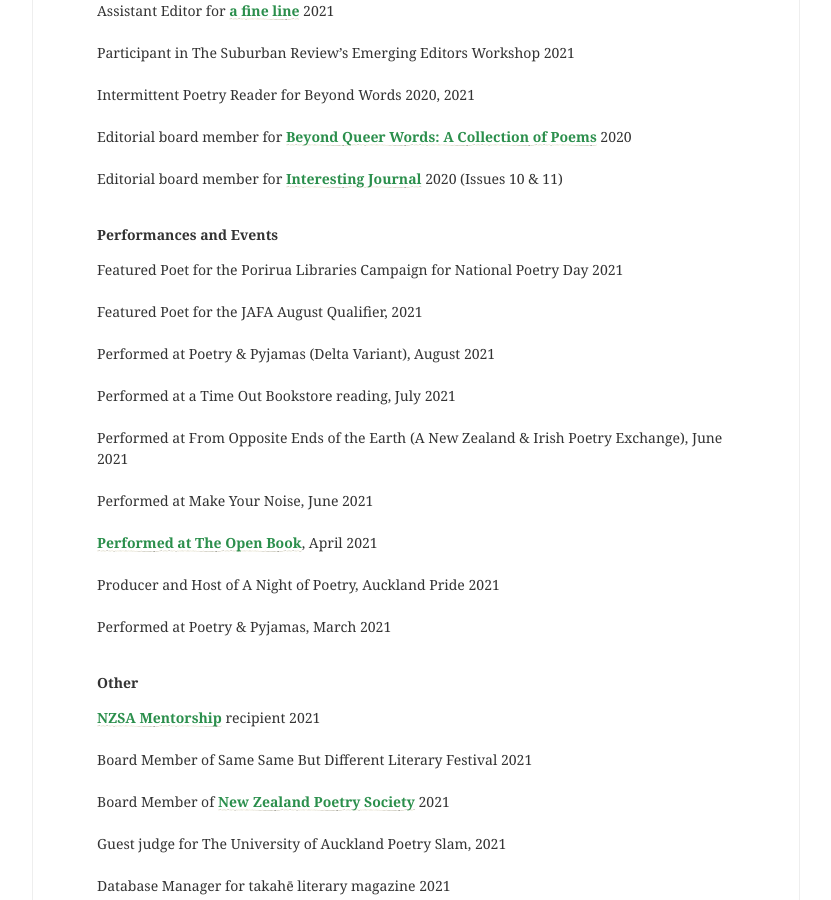
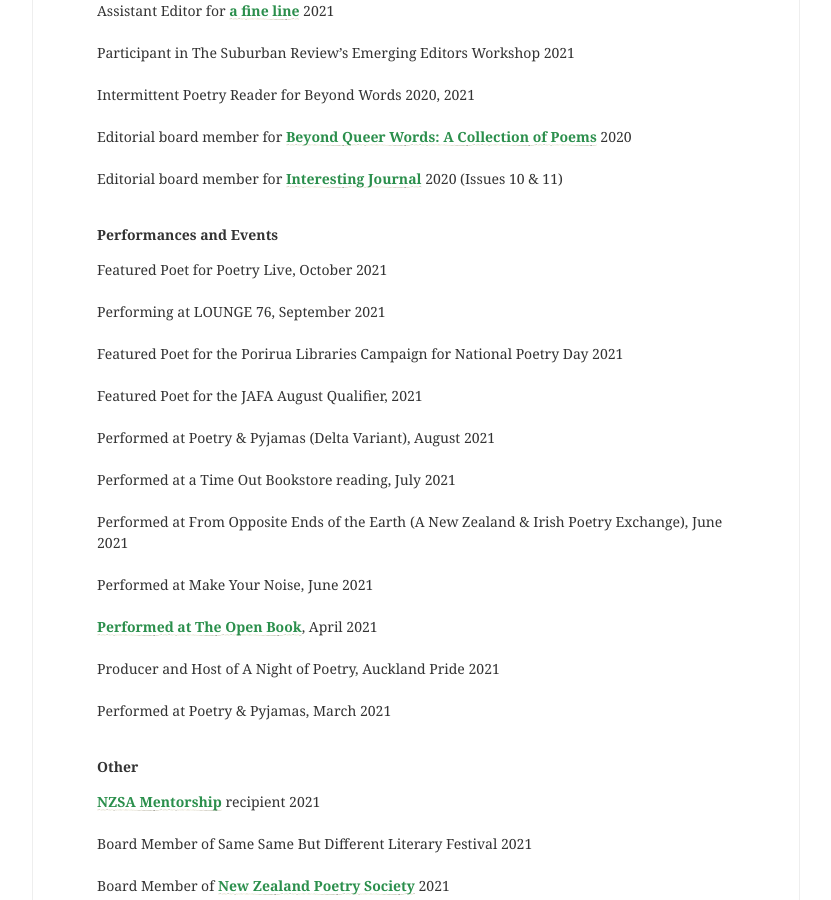
Before and after one commit to lilyholloway/lilyholloway.github.io, a Jekyll site: the page built from cv.md, in a window 1280 px wide and 900 px high, scrolled down 2912 px. Shown: the whole window, without its empty margins (224-1055 px from the left). Built offline with Jekyll 4.4.1, drawn with Linux system fonts in a browser that asks for light colours; nearby versions of some CDN libraries.

Commit message:
Update cv.md

```diff
--- a/cv.md
+++ b/cv.md
@@ -135,6 +135,10 @@
 
 <b>Performances and Events</b><br>
 
+Featured Poet for Poetry Live, October 2021<br>
+<br>
+Performing at LOUNGE 76, September 2021<br>
+<br>
 Featured Poet for the Porirua Libraries Campaign for National Poetry Day 2021<br>
 <br>
 Featured Poet for the JAFA August Qualifier, 2021<br>
```
